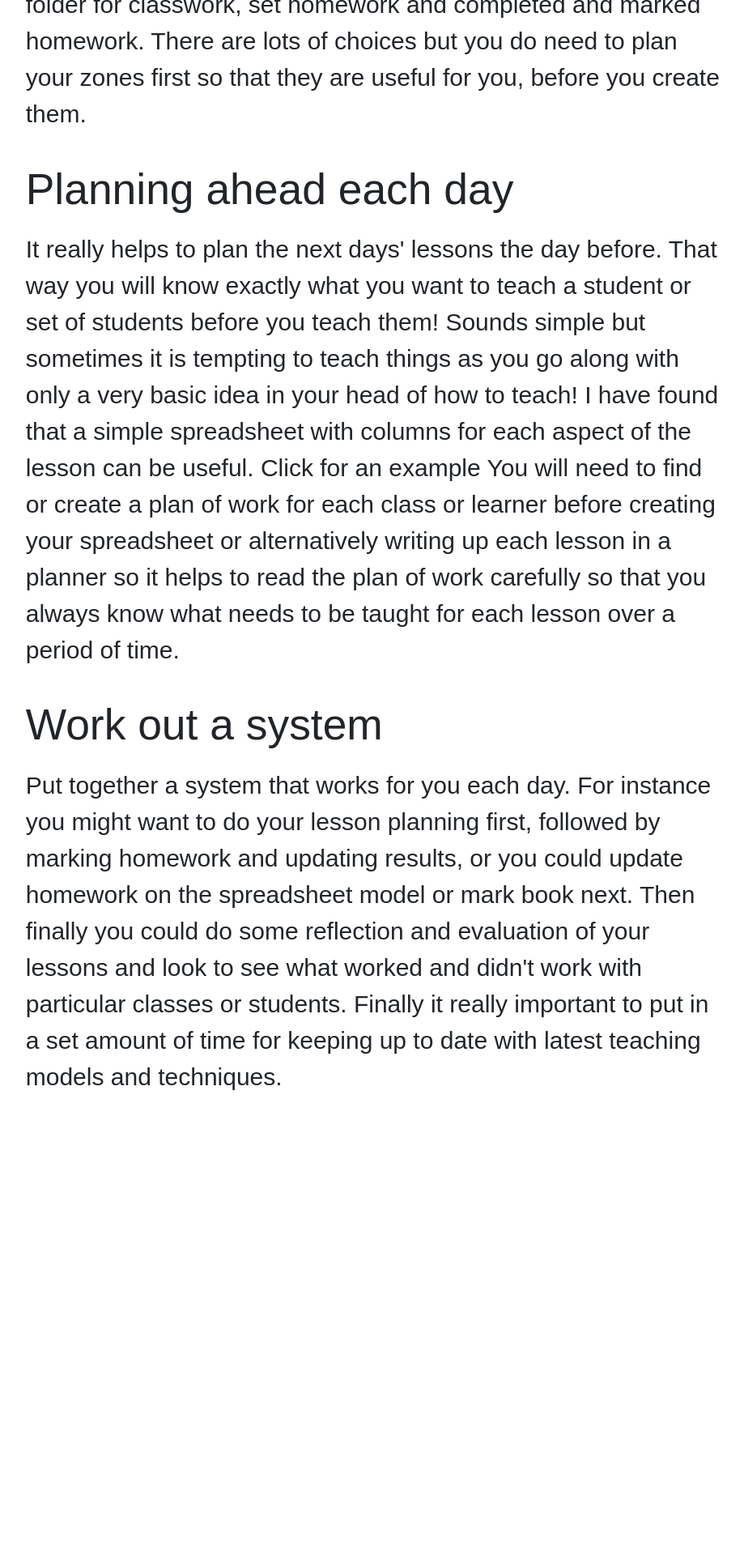
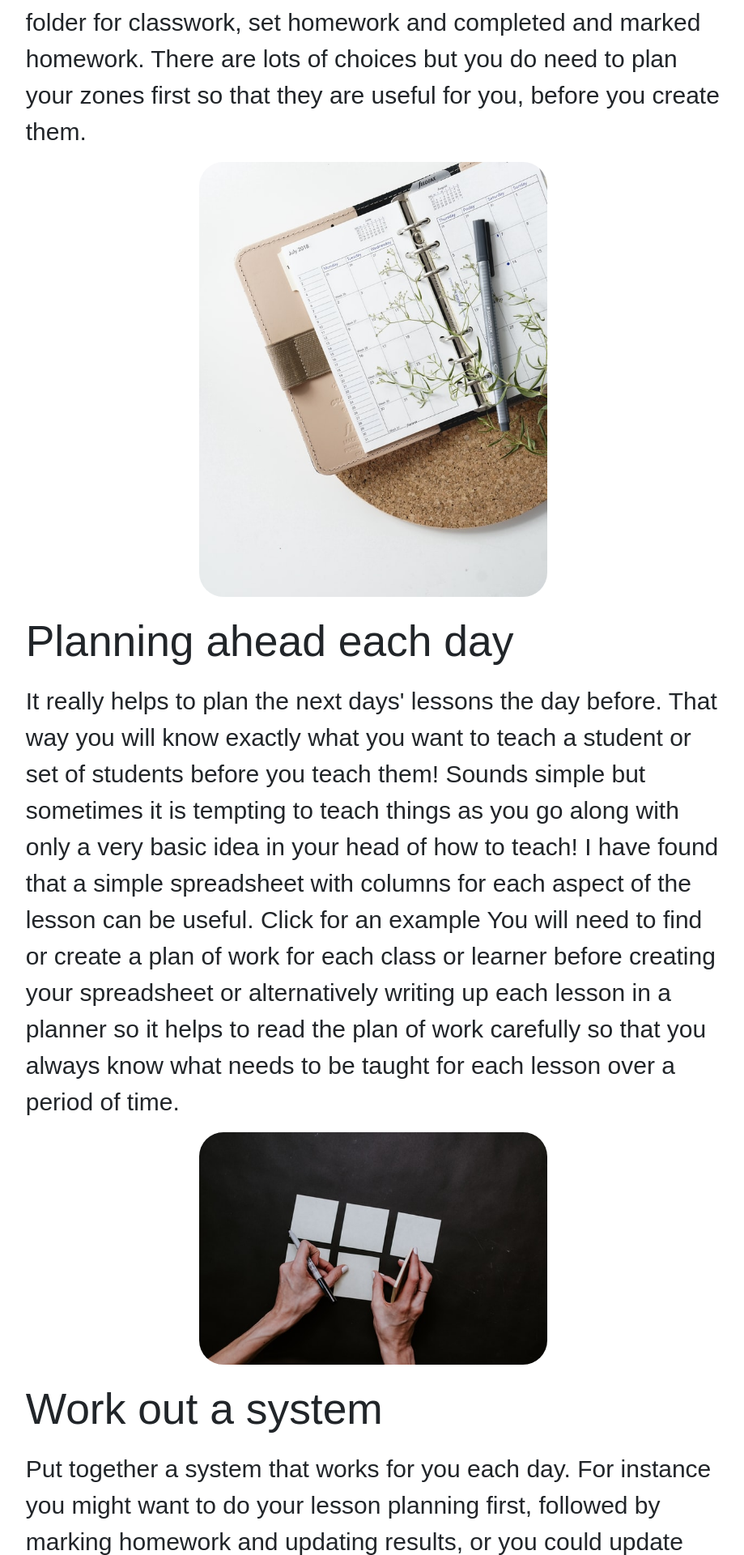
Before and after one commit to debbiect246/joined_up_teaching, a Flask app: page /admin/ in a window 1280 px wide. Shown: the part 1837-3757 px from the top of the page at 81% size, without its empty margins (179-1098 px from the left). Before the commit the page ends 3183 px from the top, so only its background shows below. Run offline with Flask 2, Linux system fonts and the light colour scheme; some libraries are stand-ins or nearby versions.

Commit message:
added images to paper work page

```diff
--- a/static/styles.css
+++ b/static/styles.css
@@ -37,6 +37,13 @@ body {
 
 .centre{
   text-align: center;
+}
+
+.center{
+  display: block;
+  margin-left: auto;
+  margin-right: auto;
+  width: 50%;
 }
 
 .navbar{
--- a/templates/admin.html
+++ b/templates/admin.html
@@ -11,7 +11,7 @@
 
             <section>
 
-                <center><img src="../static/paperzones.jpg" class="imageborder" alt="picture of zones"></center>
+                <img src="../static/paperzones.jpg" class="imageborder center" alt="picture of zones">
 
                 <h2>Creating zones</h2>
                 <p class="sectiontext">Create a space for every piece of paper that comes your way
@@ -37,6 +37,8 @@
 
 
             <section>
+
+                <img src="../static/planning.jpg" class="imageborder center" alt="picture of zones">
                 <h2>Planning ahead each day</h2>
                 <p class="sectiontext">It really helps to plan the next days' lessons the day before.  That way
                     you will know exactly what you want to teach a student or set of students
@@ -52,6 +54,7 @@
             </section>
 
             <section>
+                <img src="../static/system.jpg" class="imageborder center" alt="picture of zones">
                 <h2>Work out a system</h2>
                 <p class="sectiontext">Put together a system that works for you each day.
                     For instance you might want to do your lesson planning first, followed by
```
